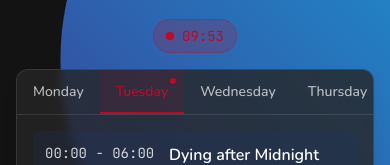
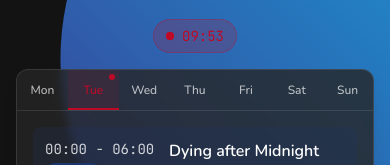
Before and after one commit to stathismor/anarres-frontend, a Vue app: page / in a window 390 px wide. Shown: the part 219-384 px from the top of the page. Built offline with nearby package versions, Linux system fonts and the light colour scheme; no server answers.

Commit message:
fix: make all days visible in schedule tabs
- Use flex justify-between instead of scrolling
- Show abbreviated day names (Mon, Tue) on mobile
- Full names on desktop
- Reduced padding for better fit

```diff
--- a/src/components/Schedule.vue
+++ b/src/components/Schedule.vue
@@ -120,13 +120,13 @@ onUnmounted(() => {
 
     <!-- Day Tabs -->
     <div v-else class="card overflow-hidden">
-      <div class="border-b border-white/10 overflow-x-auto scrollbar-hide">
-        <div class="flex min-w-max">
+      <div class="border-b border-white/10">
+        <div class="flex justify-between">
           <button
             v-for="(day, index) in schedule"
             :key="day.id"
             @click="activeDay = day.id"
-            class="px-4 py-3 text-sm font-medium transition-all relative
+            class="flex-1 px-1 sm:px-3 py-3 text-xs sm:text-sm font-medium transition-all relative
                    hover:bg-white/5 animate-fade-in"
             :style="{ animationDelay: `${index * 50}ms` }"
             :class="[
@@ -138,11 +138,13 @@ onUnmounted(() => {
                 : ''
             ]"
           >
-            {{ day.name }}
+            <!-- Short name on mobile, full name on desktop -->
+            <span class="sm:hidden">{{ day.name.slice(0, 3) }}</span>
+            <span class="hidden sm:inline">{{ day.name }}</span>
             <!-- Today indicator dot -->
             <span
               v-if="day.id === getCurrentDay()"
-              class="absolute top-2 right-2 w-1.5 h-1.5 rounded-full bg-secondary"
+              class="absolute top-1 right-1 sm:top-2 sm:right-2 w-1.5 h-1.5 rounded-full bg-secondary"
             />
             <div
               v-if="activeDay === day.id"
```
